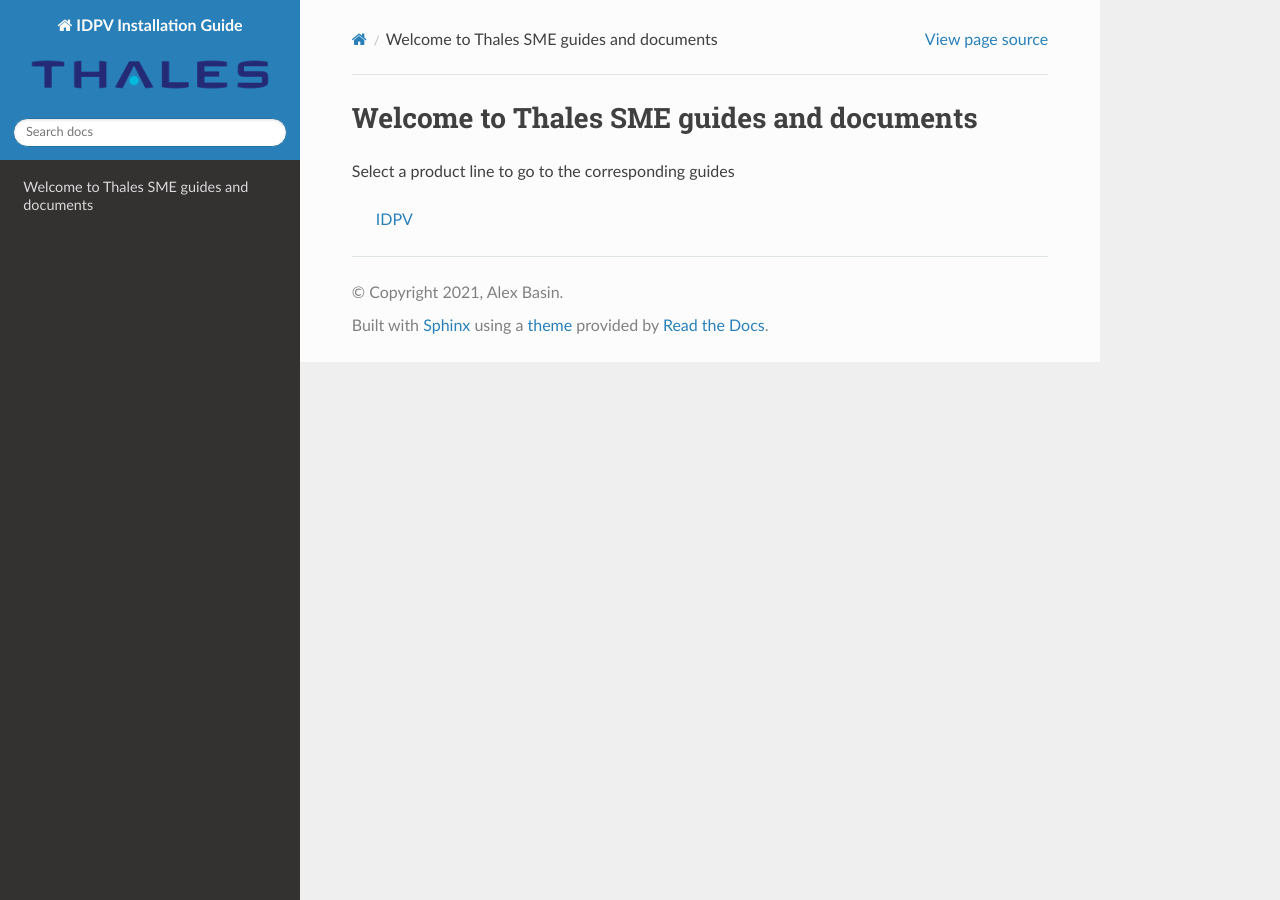
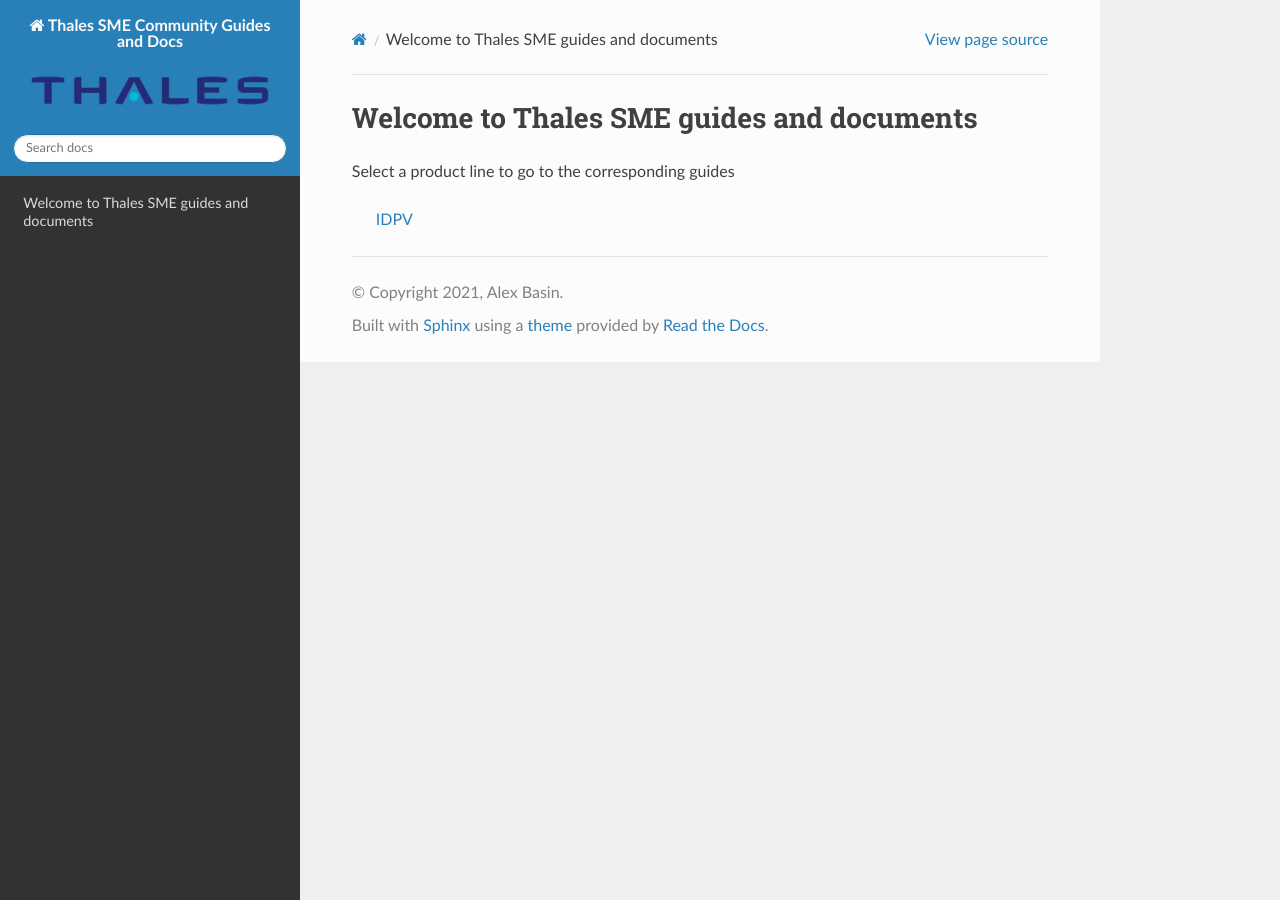
Before and after one commit to logictester/docs, a Sphinx documentation site: the page built from docs/source/index.rst, in a window 1280 px wide. Built offline with Sphinx 7.4.7 and the Read the Docs theme 2.0.0, drawn with Linux system fonts in a browser that asks for light colours; pages that are not in the unit, such as notebooks, are missing from menus.

Commit message:
Update conf.py

```diff
--- a/docs/source/conf.py
+++ b/docs/source/conf.py
@@ -17,7 +17,7 @@
 
 # -- Project information -----------------------------------------------------
 
-project = 'IDPV Installation Guide'
+project = 'Thales SME Community Guides and Docs'
 copyright = '2021, Alex Basin'
 author = 'Alex Basin'
 
```
